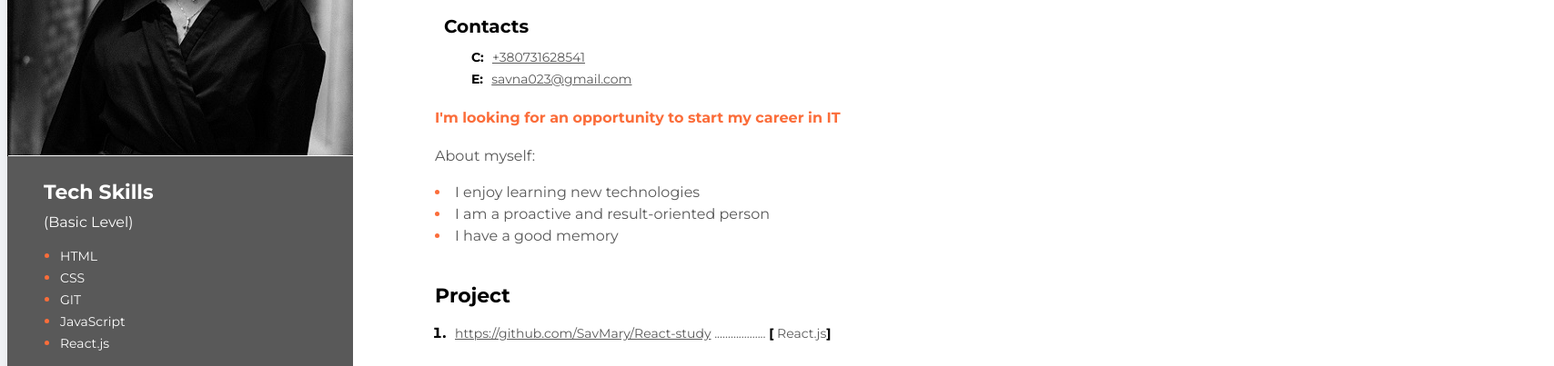
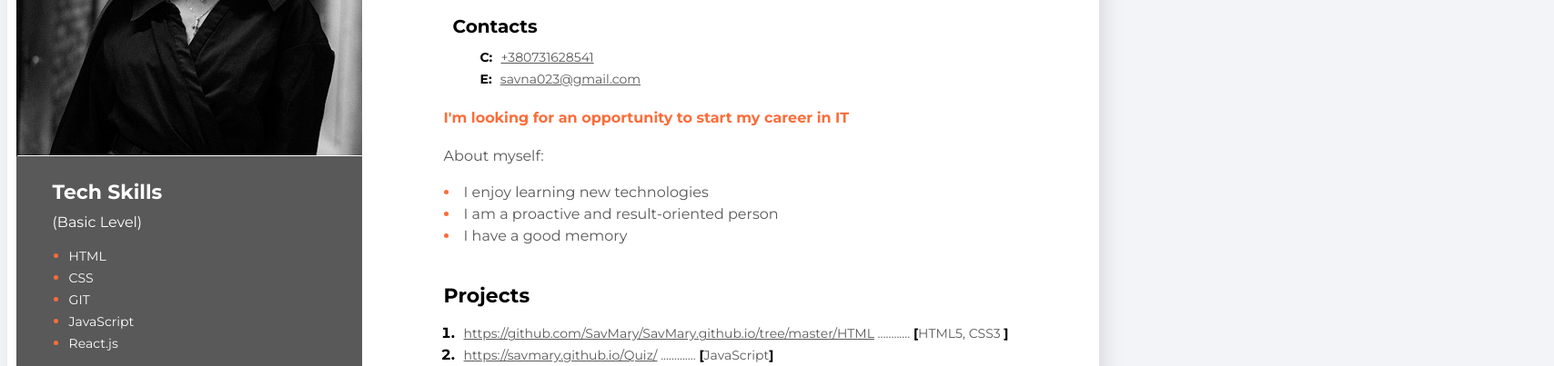
Before and after one commit to SavMary/SavMary.github.io, a plain HTML site: page Savina-Maryna-CV/index.html in a window 1280 px wide. Shown: the part 297-700 px from the top of the page at 91% size, 1708 px wide, since content can reach past the window. Drawn offline with Linux system fonts and the light colour scheme.

Commit message:
add projects

```diff
--- a/Savina-Maryna-CV/css/style.css
+++ b/Savina-Maryna-CV/css/style.css
@@ -8,10 +8,11 @@ body {
 .main_conteiner {
   display: flex;
   flex-direction: row;
-  width: 1700px;
+  width: 1200px;
   background-color: #fff;
-  margin: 40px auto;
   box-shadow: 6px 6px 20px rgba(0, 0, 0, 0.1);
+  margin:40px auto;
+  justify-content: center;
 }
 /* main content section */
 .main_content_section {
@@ -224,6 +225,10 @@ line-height: 24px; */
   line-height: 24px;
   color: #fff;
 }
+img {
+  width: 100%;
+  max-width: 100%;
+}
 /* .my_education_section{
   margin-top: 160px;
 } */
--- a/Savina-Maryna-CV/index.html
+++ b/Savina-Maryna-CV/index.html
@@ -76,22 +76,22 @@
             </div>
             <!-- my projects sction-->
             <div class="my_projects_sction">
-                <h3 class="main_content_tittle">Project</h3>
+                <h3 class="main_content_tittle">Projects</h3>
                 <ol class="main_projects_list">
-                    <!-- <li class="my_projects_item">
+                    <li class="my_projects_item">
                         <span class="my_projects_text">
-                    <a href="https://hellenglish.goit.global/" class="my_projects_link">https://hellenglish.goit.global/</a>
+                    <a href="https://github.com/SavMary/SavMary.github.io/tree/master/HTML" class="my_projects_link">https://github.com/SavMary/SavMary.github.io/tree/master/HTML</a>
                     ............
                     <span class="my_projects_bracket">[</span>HTML5, CSS3 <span class="my_projects_bracket">]</span>
                     </span>
                     </li >
                     <li class="my_projects_item">
                         <span class="my_projects_text">
-                    <a href="https://cryptohub.goit.global/" class="my_projects_link">https://cryptohub.goit.global/</a>
+                    <a href="https://savmary.github.io/Quiz/" class="my_projects_link">https://savmary.github.io/Quiz/</a>
                     .............
                     <span class="my_projects_bracket">[</span>JavaScript<span class="my_projects_bracket">]</span>
                     </span>
-                    </li> -->
+                    </li>
                     <li  class="my_projects_item">
                         <span class="my_projects_text">
                     <a href="https://github.com/SavMary/React-study" class="my_projects_link">https://github.com/SavMary/React-study</a>
```
